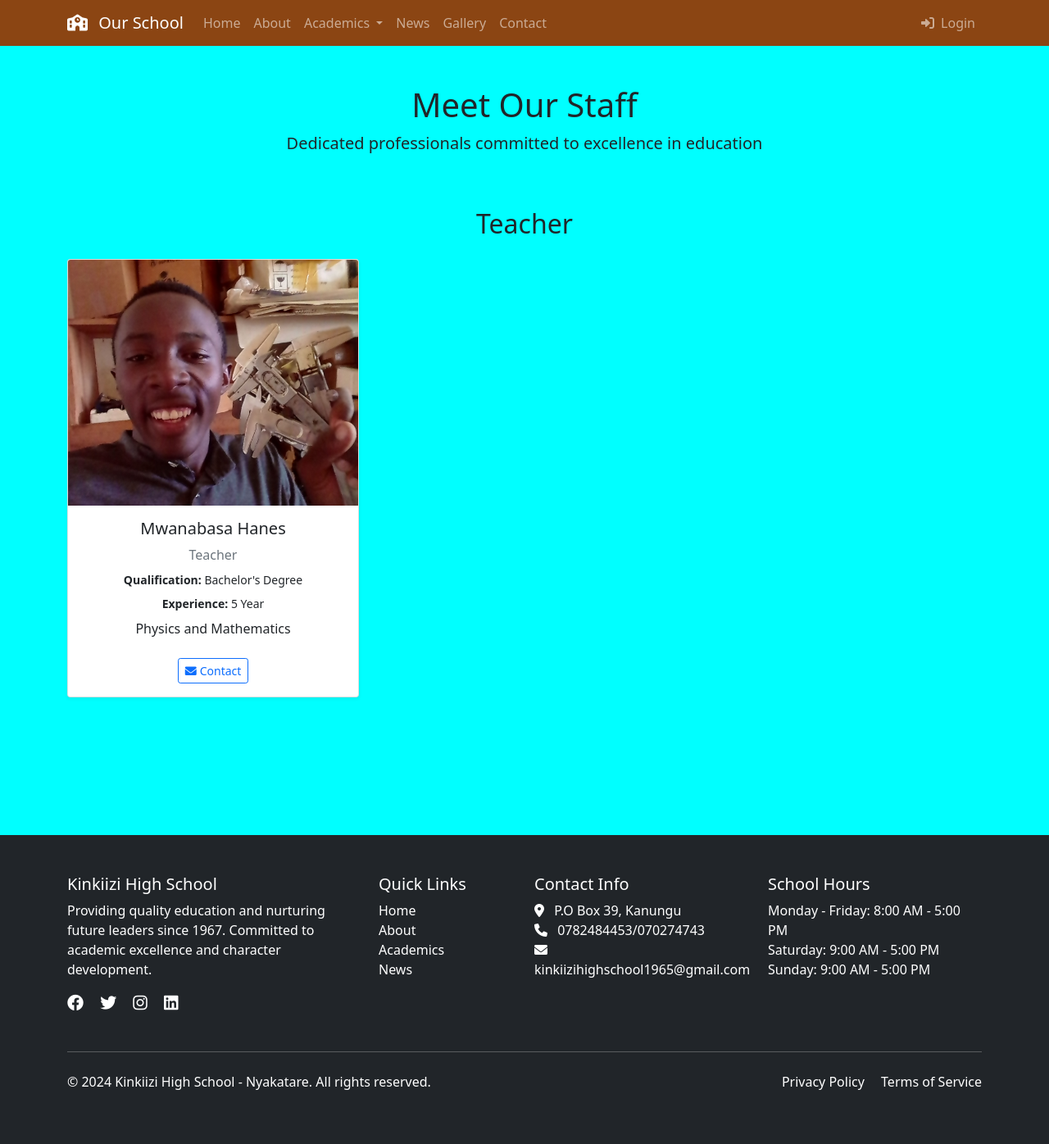
After one commit to Mwanabasa/kinkiizi, a Django app: page /about/staff/ in a window 1280 px wide. The commit adds this page. Shown: the whole page at 82% size. Run offline with Django 5.2, Linux system fonts and the light colour scheme; data comes from the database, SQL or seed files in the repository; both versions use the stored data as it was after the commit.

```diff
--- /dev/null
+++ b/school_website/templates/about/staff.html
@@ -0,0 +1,78 @@
+{% extends "base.html" %}
+{% load static %}
+
+{% block title %}Our Staff - {{ block.super }}{% endblock %}
+
+{% block extra_css %}
+<style>
+    body{
+        background-color: cyan;
+    }
+</style>
+{% endblock %}
+
+{% block content %}
+<div class="container py-5">
+    <div class="row mb-5">
+        <div class="col-12 text-center">
+            <h1>Meet Our Staff</h1>
+            <p class="lead">Dedicated professionals committed to excellence in education</p>
+        </div>
+    </div>
+
+    {% if staff_members %}
+    <!-- Group staff by position -->
+    {% regroup staff_members by get_position_display as staff_by_position %}
+
+    {% for position_group in staff_by_position %}
+    <div class="row mb-5">
+        <div class="col-12">
+            <h2 class="mb-4 text-center">{{ position_group.grouper }}</h2>
+        </div>
+
+        {% for staff in position_group.list %}
+        <div class="col-md-6 col-lg-4 mb-4">
+            <div class="card h-100 shadow-sm">
+                {% if staff.photo %}
+                <img src="{{ staff.photo.url }}" class="card-img-top" alt="{{ staff.name }}" style="height: 300px; object-fit: cover;">
+                {% else %}
+                <div class="card-img-top bg-secondary d-flex align-items-center justify-content-center" style="height: 300px;">
+                    <i class="fas fa-user fa-5x text-white"></i>
+                </div>
+                {% endif %}
+                <div class="card-body text-center">
+                    <h5 class="card-title">{{ staff.name }}</h5>
+                    <p class="text-muted mb-2">{{ staff.get_position_display }}</p>
+                    {% if staff.qualification %}
+                    <p class="small mb-2"><strong>Qualification:</strong> {{ staff.qualification }}</p>
+                    {% endif %}
+                    {% if staff.experience %}
+                    <p class="small mb-2"><strong>Experience:</strong> {{ staff.experience }}</p>
+                    {% endif %}
+                    {% if staff.bio %}
+                    <p class="card-text">{{ staff.bio|truncatewords:20 }}</p>
+                    {% endif %}
+                    {% if staff.email %}
+                    <a href="mailto:{{ staff.email }}" class="btn btn-outline-primary btn-sm mt-2">
+                        <i class="fas fa-envelope me-1"></i>Contact
+                    </a>
+                    {% endif %}
+                </div>
+            </div>
+        </div>
+        {% endfor %}
+    </div>
+    {% endfor %}
+
+    {% else %}
+    <div class="row">
+        <div class="col-12 text-center">
+            <div class="alert alert-info">
+                <h4>No Staff Information Available</h4>
+                <p>Staff information will be displayed here once it's added to the system.</p>
+            </div>
+        </div>
+    </div>
+    {% endif %}
+</div>
+{% endblock %}
--- a/school_website/templates/partials/_footer.html
+++ b/school_website/templates/partials/_footer.html
@@ -3,7 +3,7 @@
     <div class="container">
         <div class="row">
             <div class="col-lg-4 mb-4">
-                <h5>Our School</h5>
+                <h5>Kinkiizi High School</h5>
                 {% if site_settings and site_settings.school_description %}
                     <p>{{ site_settings.school_description }}</p>
                 {% else %}
```
Also changed, not shown: school_website/templates/news/detail.html (added, +51 -0 lines), school_website/db.sqlite3, school_website/media/news/images_3.jpeg (added), school_website/media/staff/IMG_20250111_162615_HDR_-_Copy_2.jpg (added), school_website/templates/news/list.html (line endings or trailing spaces).
